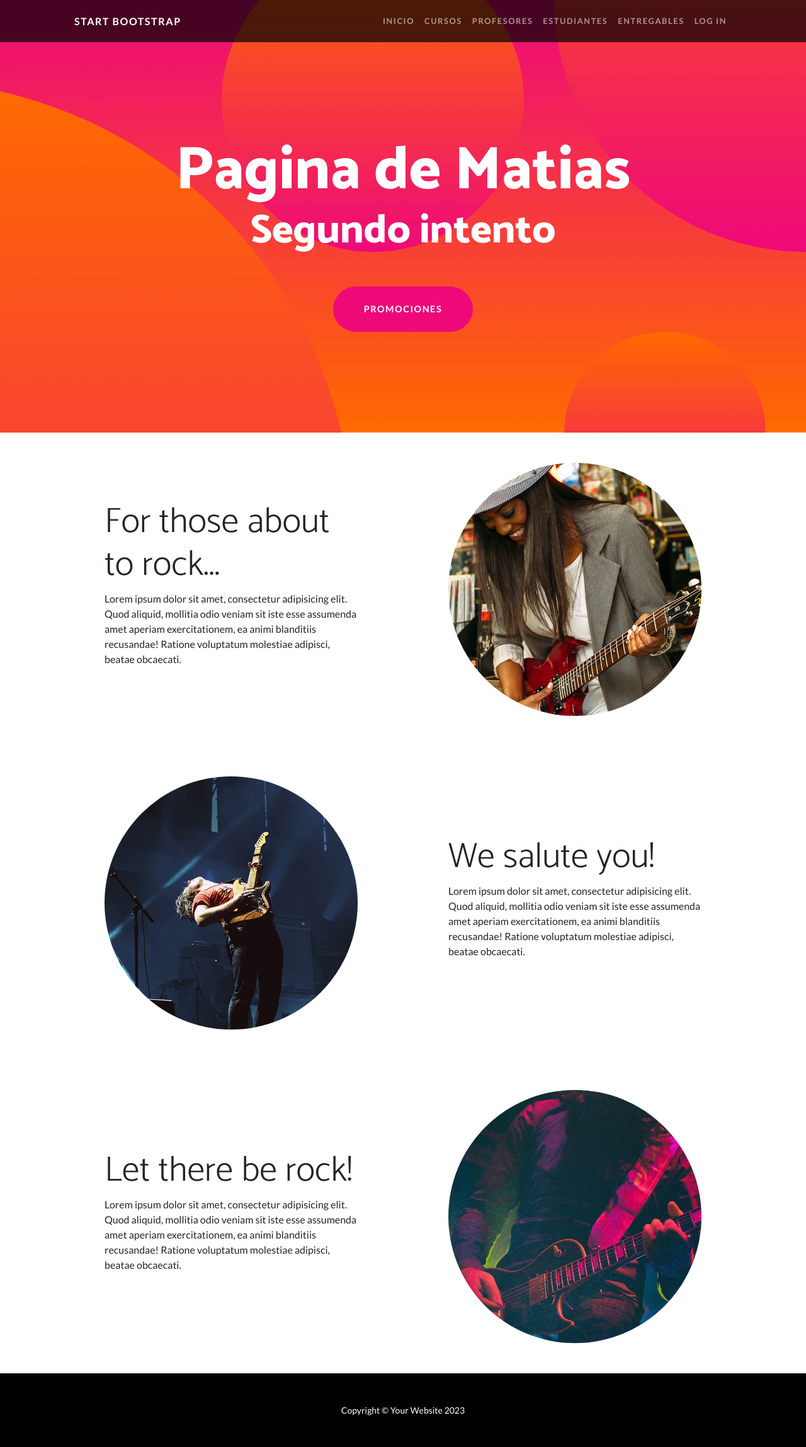
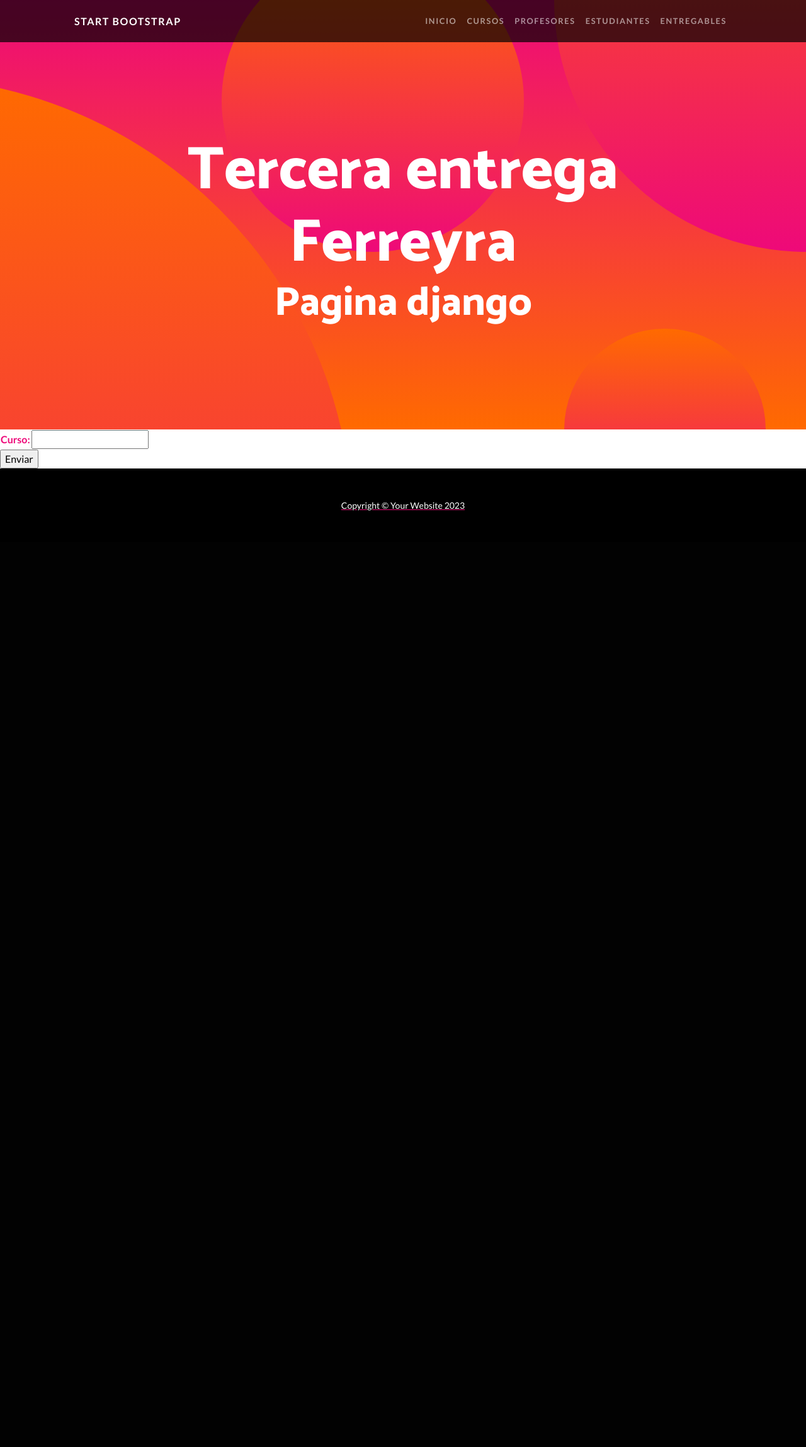
Before and after one commit to robertoferreyra/tercera_preentrega_Ferreyra, a Django app: page / in a window 1280 px wide. Shown: the whole page at 63% size. After the commit the page ends 811 px from the top, so only its background shows below. Run offline with Django 4.2, Linux system fonts and the light colour scheme; some libraries are stand-ins or nearby versions.

Commit message:
no pude terminarlo

```diff
--- a/matias/matias_app/forms.py
+++ b/matias/matias_app/forms.py
@@ -6,3 +6,8 @@ class CursoFormulario(forms.Form):
 
 class BuscaCursoForm(forms.Form):
     curso = forms.CharField()
+
+class Estudiante(forms.Form):
+    nombre = forms.CharField(max_length=40)
+    apellido = forms.CharField(max_length=20)
+    email = forms.EmailField(max_length=40)
--- a/matias/matias_app/templates/matias_app/base.html
+++ b/matias/matias_app/templates/matias_app/base.html
@@ -29,7 +29,6 @@
                         <li class="nav-item"><a class="nav-link" href="{% url 'Profesores' %}">Profesores</a></li>
                         <li class="nav-item"><a class="nav-link" href="{% url 'Estudiantes' %}">Estudiantes</a></li>
                         <li class="nav-item"><a class="nav-link" href="{% url 'Entregables' %}"> Entregables</a></li>
-                        <li class="nav-item"><a class="nav-link" href="#!">Log In</a></li>
                     </ul>
                 </div>
             </div>
@@ -38,9 +37,9 @@
         <header class="masthead text-center text-white">
             <div class="masthead-content">
                 <div class="container px-5">
-                    <h1 class="masthead-heading mb-0">Pagina de Matias</h1>
-                    <h2 class="masthead-subheading mb-0">Segundo intento</h2>
-                    <a class="btn btn-primary btn-xl rounded-pill mt-5" href="#scroll">Promociones</a>
+                    <h1 class="masthead-heading mb-0">Tercera entrega Ferreyra</h1>
+                    <h2 class="masthead-subheading mb-0">Pagina django</h2>
+                    <a class=s</a>
                 </div>
             </div>
             <div class="bg-circle-1 bg-circle"></div>
--- a/matias/matias_app/templates/matias_app/form_con_api.html
+++ b/matias/matias_app/templates/matias_app/form_con_api.html
@@ -5,7 +5,6 @@
 {% block title %} Formulario con API {% endblock title %}
 
 {% block main %}
-    <!-- En este ejemplo dejamos el action vacío ya que lo manejamos desde la vista -->
     <form action="" method="POST">
         {% csrf_token %}
 
--- a/matias/matias_app/templates/matias_app/index.html
+++ b/matias/matias_app/templates/matias_app/index.html
@@ -4,52 +4,5 @@
 
 {%block main %}
 
-        <!-- Content section 1-->
-        <section id="scroll">
-            <div class="container px-5">
-                <div class="row gx-5 align-items-center">
-                    <div class="col-lg-6 order-lg-2">
-                        <div class="p-5"><img class="img-fluid rounded-circle" src="{% static 'matias_app/assets/img/01.jpg' %}" alt="..." /></div>
-                    </div>
-                    <div class="col-lg-6 order-lg-1">
-                        <div class="p-5">
-                            <h2 class="display-4">For those about to rock...</h2>
-                            <p>Lorem ipsum dolor sit amet, consectetur adipisicing elit. Quod aliquid, mollitia odio veniam sit iste esse assumenda amet aperiam exercitationem, ea animi blanditiis recusandae! Ratione voluptatum molestiae adipisci, beatae obcaecati.</p>
-                        </div>
-                    </div>
-                </div>
-            </div>
-        </section>
-        <!-- Content section 2-->
-        <section>
-            <div class="container px-5">
-                <div class="row gx-5 align-items-center">
-                    <div class="col-lg-6">
-                        <div class="p-5"><img class="img-fluid rounded-circle" src="{% static 'matias_app/assets/img/02.jpg' %}" alt="..." /></div>
-                    </div>
-                    <div class="col-lg-6">
-                        <div class="p-5">
-                            <h2 class="display-4">We salute you!</h2>
-                            <p>Lorem ipsum dolor sit amet, consectetur adipisicing elit. Quod aliquid, mollitia odio veniam sit iste esse assumenda amet aperiam exercitationem, ea animi blanditiis recusandae! Ratione voluptatum molestiae adipisci, beatae obcaecati.</p>
-                        </div>
-                    </div>
-                </div>
-            </div>
-        </section>
-        <!-- Content section 3-->
-        <section>
-            <div class="container px-5">
-                <div class="row gx-5 align-items-center">
-                    <div class="col-lg-6 order-lg-2">
-                        <div class="p-5"><img class="img-fluid rounded-circle" src="{% static 'matias_app/assets/img/03.jpg' %}" alt="..." /></div>
-                    </div>
-                    <div class="col-lg-6 order-lg-1">
-                        <div class="p-5">
-                            <h2 class="display-4">Let there be rock!</h2>
-                            <p>Lorem ipsum dolor sit amet, consectetur adipisicing elit. Quod aliquid, mollitia odio veniam sit iste esse assumenda amet aperiam exercitationem, ea animi blanditiis recusandae! Ratione voluptatum molestiae adipisci, beatae obcaecati.</p>
-                        </div>
-                    </div>
-                </div>
-            </div>
-        </section>
+
 {% endblock main %}
--- a/matias/matias_app/urls.py
+++ b/matias/matias_app/urls.py
@@ -3,17 +3,15 @@ from django.urls import path
 from matias_app import views
 
 urlpatterns = [
-    path('', views.inicio, name= "Inicio"),
+    path('', views.buscar_form_con_api, name= "Inicio"),
     path('cursos/', views.cursos, name= "Cursos"),
     path('profesores/', views.profesores, name= "Profesores"),
     path('estudiantes/', views.estudiantes, name= "Estudiantes"),
-    path('entregables/', views.entregables, name= "Entregables"),
+    path('entregables/', views.form_con_api, name= "Entregables"),
 ]
 
 clase_21= [
-    path('curso-formulario/', views.curso_formulario, name="CursoFormulario"),
     path('form-con-api/', views.form_con_api, name="FormConApi"),
-    path('buscar-form-con-api/', views.buscar_form_con_api, name="Buscar_Form_Con_Api"),
 ]
 
 urlpatterns += clase_21
--- a/matias/matias_app/views.py
+++ b/matias/matias_app/views.py
@@ -11,16 +11,15 @@ def inicio(request):
     return render(request, "matias_app/index.html")
 
 def cursos(request):
-    return HttpResponse("Vista cursos")
+    return render(request, "matias_app/cursos.html")
 
 def profesores(request):
-    return HttpResponse("Vista profesores")
+    return render(request, "matias_app/profesores.html")
 
 def estudiantes(request):
-    return HttpResponse("Vista estudiantes")
-
+    return render(request, "matias_app/estudiantes.html")
 def entregables(request):
-    return HttpResponse("Vista entregables")
+    return render(request, "matias_app/entregables.html")
 
 def curso_formulario(request):
 
@@ -63,3 +62,21 @@ def buscar_form_con_api(request):
         mi_formulario = BuscaCursoForm()
 
     return render(request, "matias_app/buscar_form_con_api.html", {"mi_formulario": mi_formulario})
+
+
+def estudiante1(request):
+
+    if request.method == "POST":
+
+            miFormulario = Estudiantes(request.POST) # Aqui me llega la informacion del html
+            print(miFormulario)
+
+            if miFormulario.is_valid:
+                informacion = miFormulario.cleaned_data
+                nombre = Nombre(nombre=informacion["nombre"], apellido=informacion["apellido"], email=informacion["email"])
+                curso.save()
+                return render(request, "matias_app/inicio.html")
+    else:
+        miFormulario = Estudiantes()
+
+    return render(request, "matias_app/estudiante1.html", {"miFormulario": miFormulario})
```
Also changed, not shown: matias/matias_app/templates/matias_app/curso_formulario.html (deleted, +0 -18 lines), matias/matias_app/templates/matias_app/cursos.html (+9 -16 lines), matias/matias_app/templates/matias_app/entregables.html (+10 -17 lines), matias/matias_app/templates/matias_app/index-backup.html (deleted, +0 -104 lines), matias/matias_app/templates/matias_app/estudiantes1.html (added).
